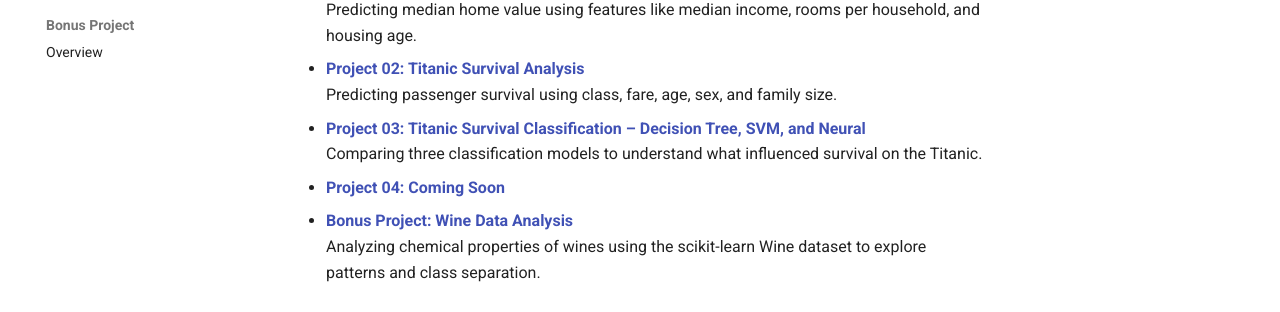
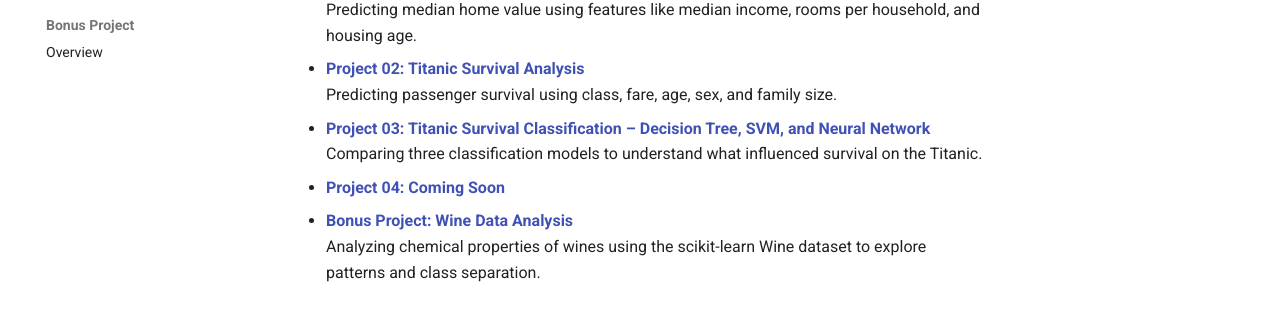
Before and after one commit to ssowers2/applied-ml-sowers, an MkDocs documentation site: the page built from docs/index.md, in a window 1280 px wide. Shown: the part 426-738 px from the top of the page. Built offline with MkDocs 1.6.1 and Material for MkDocs 9.7.7, drawn with Linux system fonts in a browser that asks for light colours; comment, search, counter and statistics services are not loaded.

Commit message:
Update mkdoc yml file

```diff
--- a/docs/index.md
+++ b/docs/index.md
@@ -15,7 +15,7 @@
 - [**Project 02: Titanic Survival Analysis**](project02/README.md)
   Predicting passenger survival using class, fare, age, sex, and family size.
 
-- [**Project 03: Titanic Survival Classification – Decision Tree, SVM, and Neural**](project03/README.md)
+- [**Project 03: Titanic Survival Classification – Decision Tree, SVM, and Neural Network**](project03/README.md)
   Comparing three classification models to understand what influenced survival on the Titanic.
 
 - [**Project 04: Coming Soon**](project04/README.md)
```
